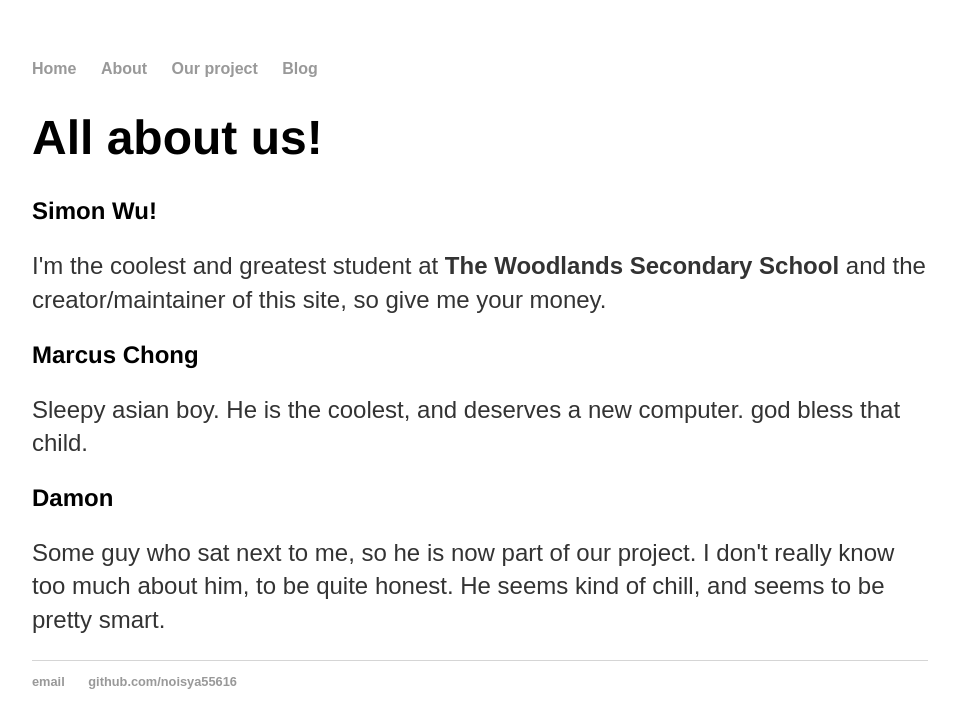
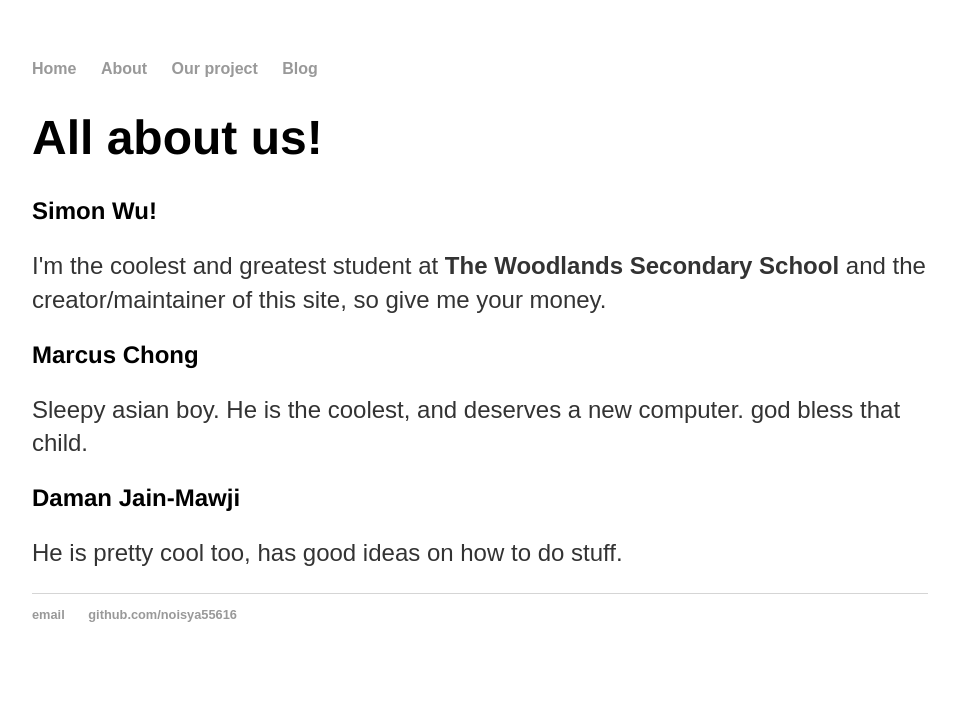
Before and after one commit to shangmingwu/noisya55616.github.io-archive, a Jekyll site: the page built from about/index.html, in a window 1280 px wide. Shown: the top 728 px of the page, without its empty margins (160-1119 px from the left). Built offline with Jekyll 4.4.1, drawn with Linux system fonts in a browser that asks for light colours.

Commit message:
Update index.html

```diff
--- a/about/index.html
+++ b/about/index.html
@@ -8,9 +8,8 @@ title: About us
         <p>I'm the coolest and greatest student at <b>The Woodlands Secondary School</b> and the creator/maintainer of this site, so give me your money.</p>
         <h2>Marcus Chong</h2>
         <p>Sleepy asian boy. He is the coolest, and deserves a new computer. god bless that child.</p>
-        <h2>Damon</h2>
+        <h2>Daman Jain-Mawji</h2>
         <p>
-                Some guy who sat next to me, so he is now part of our project. I don't really know too much about him, to be quite honest. He seems kind of chill,
-                and seems to be pretty smart.
+                He is pretty cool too, has good ideas on how to do stuff.
         </p>
 </div><!-- /.blurb -->
```
